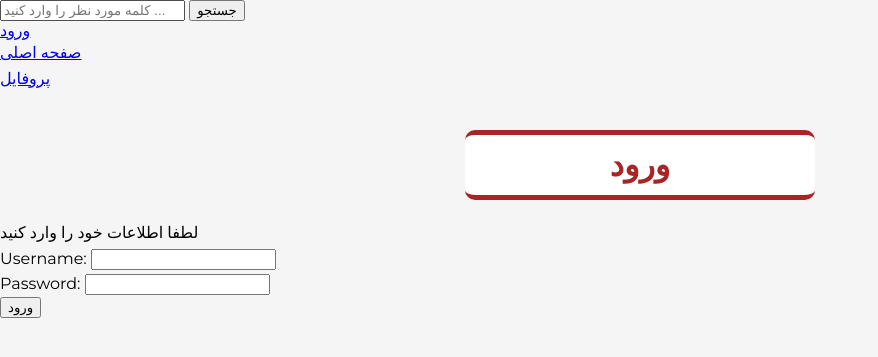
After one commit to mr-mojtaba/Django-Learning, a Django app: page /blog/login/ in a window 1280 px wide. The commit adds this page. Shown: the top 357 px of the page, without its empty margins (0-878 px from the left). Run offline with Django 5.2, Linux system fonts and the light colour scheme; parts of the project's set-up code (start-up, migrations or seed data) failed here and were passed over.

Commit message:
Add authentication and login.

```diff
--- a/SabzWeb/blog/forms.py
+++ b/SabzWeb/blog/forms.py
@@ -78,8 +78,12 @@ class CreatePostForm(forms.ModelForm):
     Form for creating and updating posts.
     """
 
-    image1 = forms.ImageField(label='تصویر اول')
-    image2 = forms.ImageField(label='تصویر دوم')
+    image1 = forms.ImageField(
+        label='تصویر اول',
+    )
+    image2 = forms.ImageField(
+        label='تصویر دوم',
+    )
 
     class Meta:
         """
@@ -103,3 +107,15 @@ class SearchForm(forms.Form):
 
     # Field for entering search query.
     query = forms.CharField()
+
+
+class LoginForm(forms.Form):
+    username = forms.CharField(
+        max_length=250,
+        required=True,
+    )
+    password = forms.CharField(
+        max_length=250,
+        required=True,
+        widget=forms.PasswordInput,
+    )
--- /dev/null
+++ b/SabzWeb/blog/templates/forms/user-login.html
@@ -0,0 +1,12 @@
+{% extends 'parent/base.html' %}
+{% block title %}Login{% endblock %}
+
+{% block content %}
+    <h1>ورود</h1>
+    <p>لطفا اطلاعات خود را وارد کنید</p>
+    <form method="post">
+        {% csrf_token %}
+        {{ form.as_p }}
+        <input type="submit" value="ورود">
+    </form>
+{% endblock %}
--- a/SabzWeb/blog/templates/partials/header.html
+++ b/SabzWeb/blog/templates/partials/header.html
@@ -3,6 +3,12 @@
     <input type="text" name="query" placeholder="کلمه مورد نظر را وارد کنید ..." required>
     <input type="submit" value="جستجو">
 </form>
+
+{% if request.user.is_authenticated %}
+    <a href="{% url 'blog:profile' %}">{{ request.user.username }}</a>
+{% else %}
+    <a href="{% url 'blog:user_login' %}">ورود</a>
+{% endif %}
 
 <p>
     <a href="{% url 'blog:index' %}">صفحه اصلی</a>
--- a/SabzWeb/blog/urls.py
+++ b/SabzWeb/blog/urls.py
@@ -17,6 +17,7 @@ urlpatterns = [
     path('profile/edit_post/<int:post_id>/', views.edit_post, name='edit_post'),
     path('profile/delete_post/<int:post_id>/', views.delete_post, name='delete_post'),
     path('profile/delete_image/<int:post_id>/<int:image_id>/', views.delete_image, name='delete_image'),
+    path('login/', views.user_login, name='user_login'),
 
     # Path definition for class-based views
     path('posts/', views.PostListView.as_view(), name='post_list'),
--- a/SabzWeb/blog/views.py
+++ b/SabzWeb/blog/views.py
@@ -9,6 +9,7 @@ from django.contrib.auth.decorators import login_required
 # from django.db.models import Q
 # from django.contrib.postgres.search import SearchVector, SearchQuery, SearchRank
 from django.contrib.postgres.search import TrigramSimilarity
+from django.contrib.auth import authenticate, login
 
 
 # View to render the index page.
@@ -374,6 +375,7 @@ def edit_post(request, post_id):
     )
 
 
+@login_required(login_url='/admin/login/')
 def delete_image(request, image_id, post_id):
     image = get_object_or_404(Image, id=image_id)
 
@@ -386,3 +388,33 @@ def delete_image(request, image_id, post_id):
         'forms/delete-image.html',
         {'image': image},
     )
+
+
+def user_login(request):
+    if request.method == 'POST':
+        form = LoginForm(request.POST)
+
+        if form.is_valid():
+            cd = form.cleaned_data
+            user = authenticate(
+                request,
+                username=cd['username'],
+                password=cd['password'],
+            )
+
+            if user is not None:
+                if user.is_active:
+                    login(request, user)
+                    return redirect('blog:profile')
+                else:
+                    return HttpResponse('Your account is disabled')
+            else:
+                return HttpResponse('You are not logged in')
+    else:
+        form = LoginForm()
+
+    return render(
+        request,
+        'forms/user-login.html',
+        {'form': form},
+    )
```
